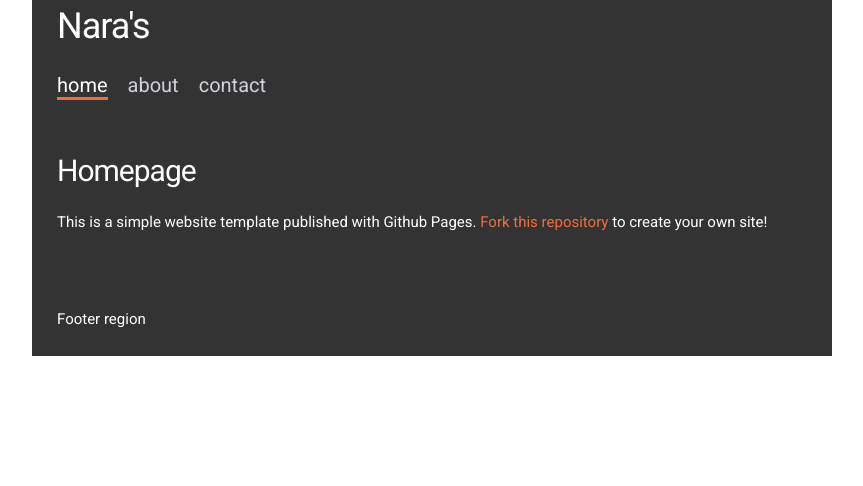
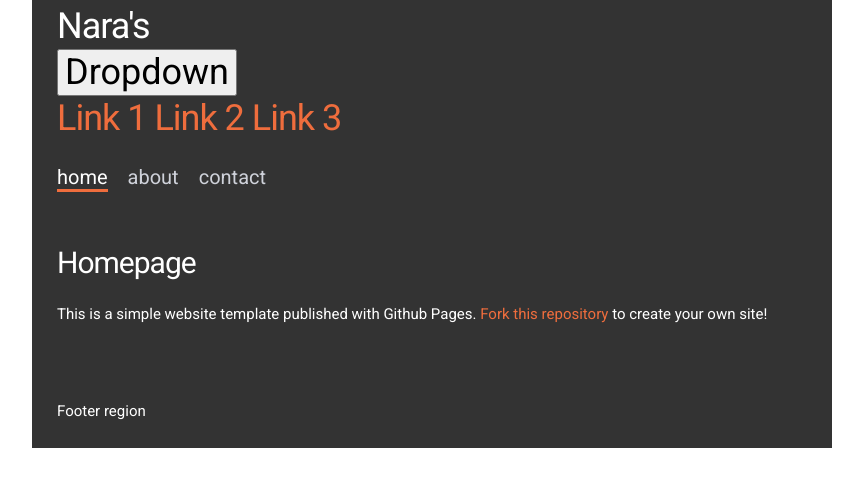
Before and after one commit to nnh6/nnh6.github.io, a plain HTML site: page index.html in a window 1280 px wide. Shown: the part 70-556 px from the top of the page, without its empty margins (208-1071 px from the left). Drawn offline with nearby package versions, Linux system fonts and the light colour scheme.

Commit message:
Update index.html
Experimental title dropdown menu

```diff
--- a/index.html
+++ b/index.html
@@ -31,7 +31,18 @@
 
     <header id="header">
       <img src="logo.jpg">
-      <h1>Nara's </h1>
+      <h1>Nara's <!-- </h1> -->
+              <div class="dropdown">
+        <button class="dropbtn">Dropdown
+          <i class="fa fa-caret-down"></i>
+        </button>
+        <div class="dropdown-content">
+          <a href="#">Link 1</a>
+          <a href="#">Link 2</a>
+          <a href="#">Link 3</a>
+        </div>
+      </div>
+      </h1>
 
       <!-- Menu link fragment #id should match a div id. Example: <a href="#home"> links to <div id="home"></div>  -->
       <ul class="main-menu">
```
